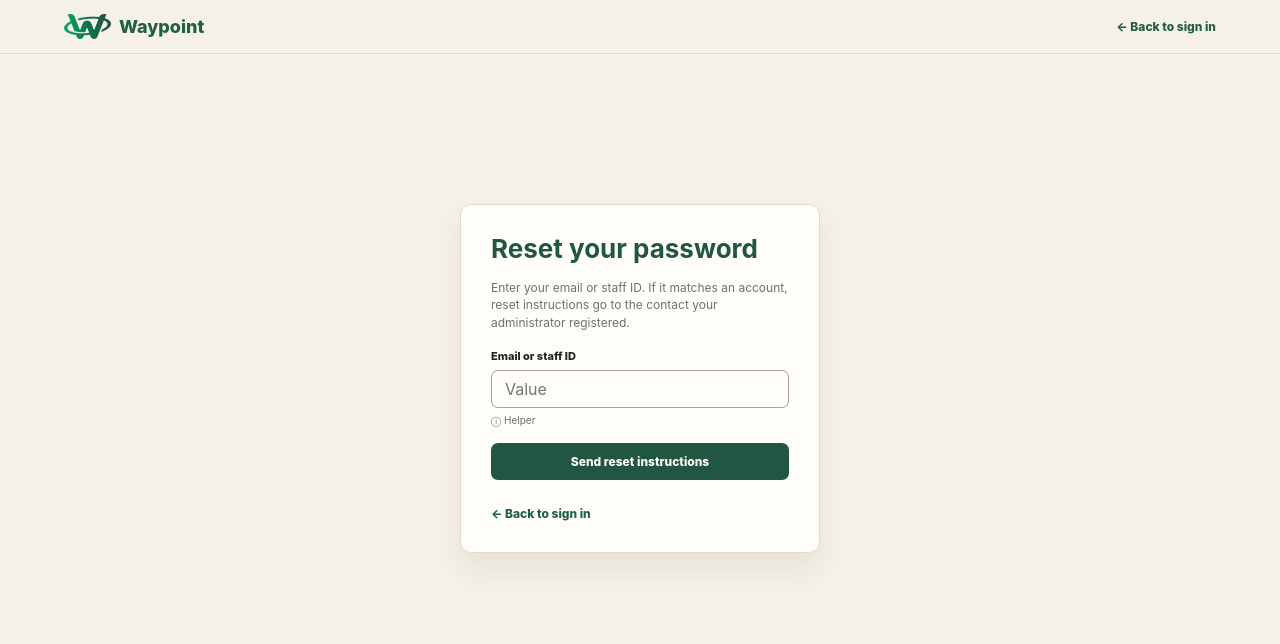
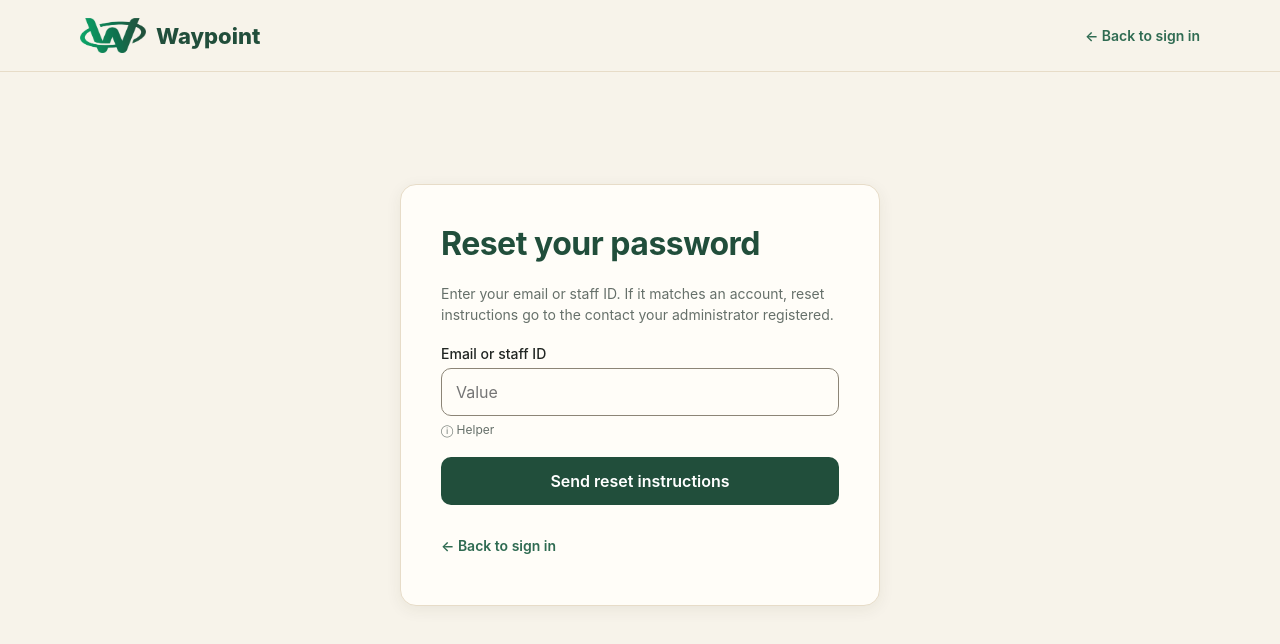
Before and after one commit to tithu018/1, a Next.js app in the folder apps/web/: page /sign-in/reset in a window 1280 px wide. Shown: the top 644 px of the page. Built offline with nearby package versions, Linux system fonts and the light colour scheme.

Commit message:
Polish reset and workflow detail screens

```diff
--- a/apps/web/src/app/sign-in/reset/page.tsx
+++ b/apps/web/src/app/sign-in/reset/page.tsx
@@ -7,7 +7,7 @@ export default function ResetPasswordPage() {
     <main className={styles.reset}>
       <header>
         <Link href="/">
-          <Image src="/Image/logo-green.png" alt="Waypoint" width={47} height={32} priority />
+          <Image src="/Image/logo-green-hq.png" alt="Waypoint" width={66} height={36} priority />
           <span>Waypoint</span>
         </Link>
         <Link href="/sign-in">← Back to sign in</Link>
--- a/apps/web/src/app/sign-in/reset/reset.module.css
+++ b/apps/web/src/app/sign-in/reset/reset.module.css
@@ -1,95 +1,14 @@
-.reset {
-  min-height: 100vh;
-  background: #f6f1e8;
-}
-
-.reset header {
-  display: flex;
-  height: 54px;
-  align-items: center;
-  justify-content: space-between;
-  padding: 0 64px;
-  border-bottom: 1px solid #e6dac6;
-}
-
-.reset header a {
-  display: flex;
-  align-items: center;
-  gap: 8px;
-  color: #226045;
-  font-size: 12px;
-  font-weight: 800;
-}
-
-.reset header a:first-child {
-  font-size: 18px;
-}
-
-.reset header img {
-  width: 47px;
-  height: auto;
-}
-
-.card {
-  width: 360px;
-  margin: 150px auto 0;
-  padding: 30px;
-  border: 1px solid #e6dac6;
-  border-radius: 11px;
-  background: #fffdf9;
-  box-shadow: 0 16px 28px #29201012;
-}
-
-.card h1 {
-  margin: 0 0 16px;
-  color: #215742;
-  font-size: 26px;
-  line-height: 1.08;
-}
-
-.card p {
-  color: #68746d;
-  font-size: 12px;
-  line-height: 1.45;
-}
-
-.card label {
-  display: block;
-  margin: 18px 0 7px;
-  font-size: 11px;
-  font-weight: 800;
-}
-
-.card input {
-  width: 100%;
-  height: 38px;
-  padding: 0 13px;
-  border: 1px solid #a8a194;
-  border-radius: 7px;
-  background: #fffdf9;
-}
-
-.card small {
-  display: block;
-  margin-top: 6px;
-  color: #68746d;
-  font-size: 10px;
-}
-
-.card button {
-  width: 100%;
-  height: 37px;
-  margin: 16px 0 22px;
-  border: 0;
-  border-radius: 7px;
-  color: #fffdf8;
-  background: #215742;
-  font-size: 12px;
-  font-weight: 800;
-}
-
-.card a {
-  color: #226045;
-  font-size: 12px;
-  font-weight: 800;
-}
+.reset { min-height: 100vh; background: #f7f3ea; }
+.reset header { display: flex; height: 72px; align-items: center; justify-content: space-between; padding: 0 80px; border-bottom: 1px solid #e7dcc8; }
+.reset header a { display: flex; min-height: 40px; align-items: center; gap: 10px; color: #2f6b52; font-size: 14px; font-weight: 600; }
+.reset header a:first-child { color: #214e3b; font-size: 22px; font-weight: 800; }
+.reset header img { width: 66px; height: 36px; object-fit: contain; }
+.card { width: min(calc(100% - 40px),480px); margin: 112px auto 0; padding: 40px; border: 1px solid #e7dcc8; border-radius: 16px; background: #fffdf8; box-shadow: 0 4px 16px rgba(59,50,34,.07); }
+.card h1 { margin: 0 0 20px; color: #214e3b; font-size: 32px; line-height: 1.2; letter-spacing: -.5px; }
+.card p { margin: 0 0 20px; color: #66706a; font-size: 14px; line-height: 1.5; }
+.card label { display: block; margin: 16px 0 6px; color: #202522; font-size: 14px; font-weight: 500; }
+.card input { width: 100%; height: 48px; padding: 0 14px; border: 1px solid #8c8577; border-radius: 10px; color: #202522; background: #fffdf8; font-size: 16px; }
+.card small { display: block; margin-top: 6px; color: #66706a; font-size: 12px; }
+.card button { width: 100%; height: 48px; margin: 20px 0; border: 0; border-radius: 10px; color: #fff; background: #214e3b; font-size: 16px; font-weight: 600; }
+.card > a { display: inline-flex; min-height: 40px; align-items: center; color: #2f6b52; font-size: 14px; font-weight: 600; }
+@media (max-width: 640px) { .reset header { height: 64px; padding: 0 16px; } .reset header a:first-child span { display: none; } .reset header img { width: 59px; height: 32px; } .card { margin-top: 40px; padding: 28px 20px; } .card h1 { font-size: 28px; } }
--- a/apps/web/src/app/workspace/dispatcher/issues/[id]/issue-detail.module.css
+++ b/apps/web/src/app/workspace/dispatcher/issues/[id]/issue-detail.module.css
@@ -1,12 +1,12 @@
-.page { max-width: 980px; }
+.page { width:min(100%,1080px); }
 .page header { display:flex; justify-content:space-between; align-items:flex-start; margin-bottom:22px; }
 .page header p { margin:0 0 6px; color:#68746d; font-size:11px; letter-spacing:.08em; }
-.page h1 { margin:0; color:#215742; font-size:30px; }
+.page h1 { margin:0; color:#215742; font-size:34px; letter-spacing:-.035em; }
 .page header span { color:#68746d; font-size:13px; }
 .page header strong { padding:8px 12px; color:#7a5210; background:#f8ead0; text-transform:capitalize; }
-.grid { display:grid; grid-template-columns:1fr 1fr; gap:20px; }
-.card, .action { padding:20px; border:1px solid #e6dac6; background:#fffdf9; }
-.card h2, .action h2 { margin:0 0 16px; color:#215742; font-size:18px; }
+.grid { display:grid; grid-template-columns:1fr 1fr; gap:24px; }
+.card, .action { padding:24px; border:1px solid #e6dac6; border-radius:16px; background:#fffdf9; box-shadow:0 12px 28px #2920100c; }
+.card h2, .action h2 { margin:0 0 16px; color:#215742; font-size:22px; }
 .card ol { display:grid; gap:0; margin:0; padding:0; list-style:none; }
 .card li { display:grid; gap:5px; padding:14px 0 14px 16px; border-left:2px solid #b9d0bd; }
 .card li span, .card dd { color:#68746d; font-size:12px; }
@@ -16,7 +16,7 @@
 .card dd { margin:0; color:#202522; }
 .action { margin-top:20px; }
 .action textarea { display:block; width:100%; min-height:90px; padding:10px; border:1px solid #cfc3ae; box-sizing:border-box; }
-.action button { margin-top:12px; padding:11px 15px; border:0; color:#fffdf9; background:#214e3b; font-weight:700; }
+.action button { min-height:48px; margin-top:12px; padding:11px 18px; border:0; border-radius:9px; color:#fffdf9; background:#214e3b; font-weight:700; }
 .action p { color:#215742; font-size:13px; }
 .page > a { display:inline-block; margin-top:20px; color:#215742; font-weight:700; }
 @media (max-width:700px) { .page header { flex-direction:column; gap:12px; } .grid { grid-template-columns:1fr; } }
--- a/apps/web/src/app/workspace/store_manager/orders/[id]/order-detail.module.css
+++ b/apps/web/src/app/workspace/store_manager/orders/[id]/order-detail.module.css
@@ -1,16 +1,16 @@
-.page { max-width: 980px; }
+.page { width: min(100%, 1080px); }
 .header { display:flex; justify-content:space-between; align-items:flex-start; margin-bottom:24px; }
 .eyebrow { margin:0 0 8px; color:#68746d; font-size:11px; font-weight:700; letter-spacing:.08em; }
-.header h1 { margin:0; color:#215742; font-size:30px; }
+.header h1 { margin:0; color:#215742; font-size:34px; letter-spacing:-.035em; }
 .header p:not(.eyebrow) { color:#68746d; font-size:13px; }
 .badge { padding:8px 12px; border-radius:18px; color:#215742; background:#dce8de; font-size:12px; font-weight:700; text-transform:capitalize; }
-.grid { display:grid; grid-template-columns:1fr 1fr; gap:20px; }
-.card { padding:22px; border:1px solid #e6dac6; border-radius:10px; background:#fffdf9; }
-.card h2 { margin:0 0 18px; color:#215742; font-size:18px; }
+.grid { display:grid; grid-template-columns:1fr 1fr; gap:24px; }
+.card { padding:24px; border:1px solid #e6dac6; border-radius:16px; background:#fffdf9; box-shadow:0 12px 28px #2920100c; }
+.card h2 { margin:0 0 18px; color:#215742; font-size:22px; }
 .timeline { display:grid; gap:0; margin:0; padding:0; list-style:none; }
 .timeline li { display:grid; gap:5px; padding:14px 0 14px 18px; border-left:2px solid #b9d0bd; }
 .timeline strong { color:#202522; text-transform:capitalize; }
-.timeline span, .line span, .issue span { color:#68746d; font-size:12px; }
+.timeline span, .line span, .issue span { color:#68746d; font-size:13px; }
 .line { display:flex; justify-content:space-between; gap:12px; padding:14px 0; border-bottom:1px solid #e6dac6; }
 .line div { display:grid; gap:4px; }
 .line input { width:70px; padding:7px; border:1px solid #cfc3ae; border-radius:5px; }
```
